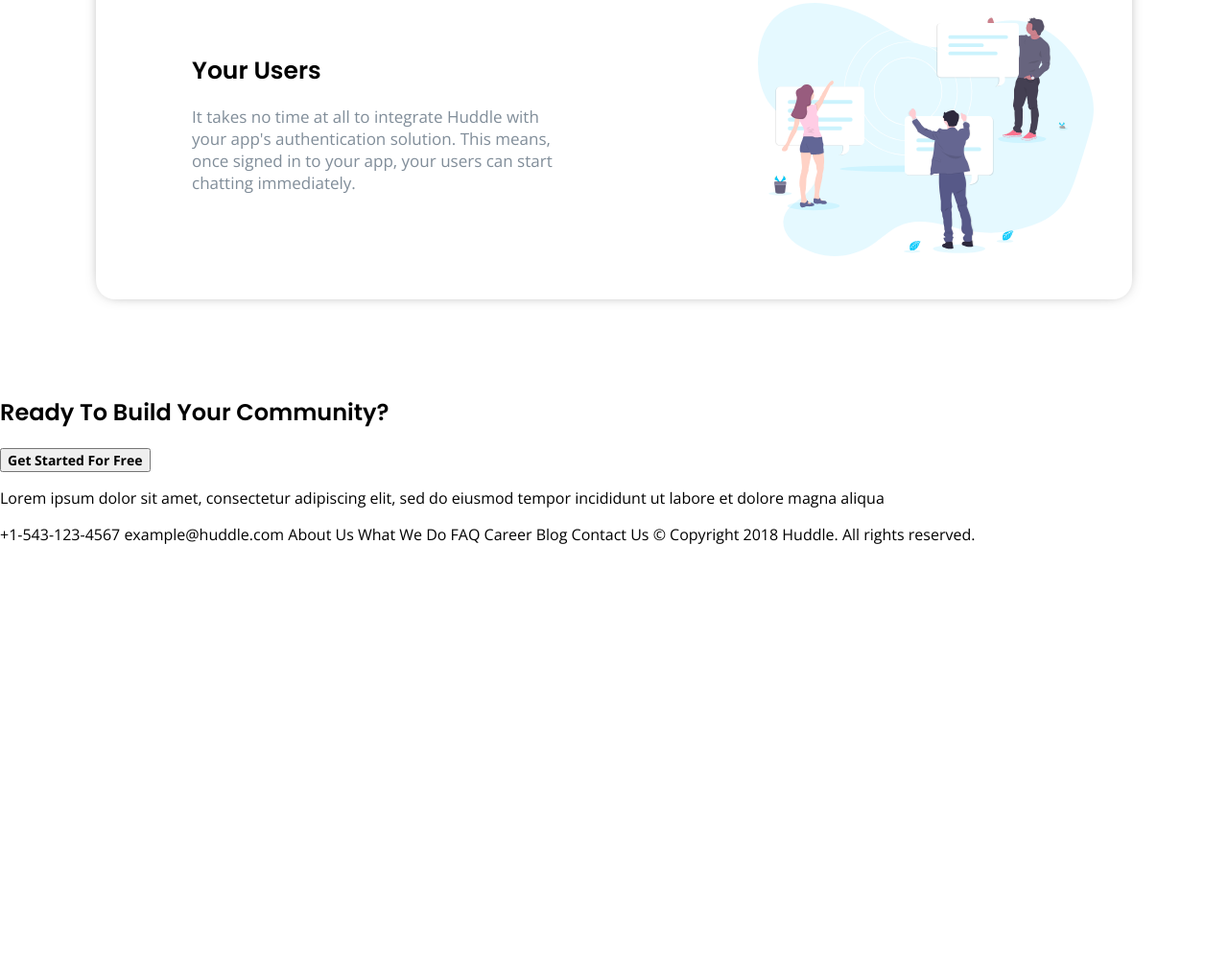
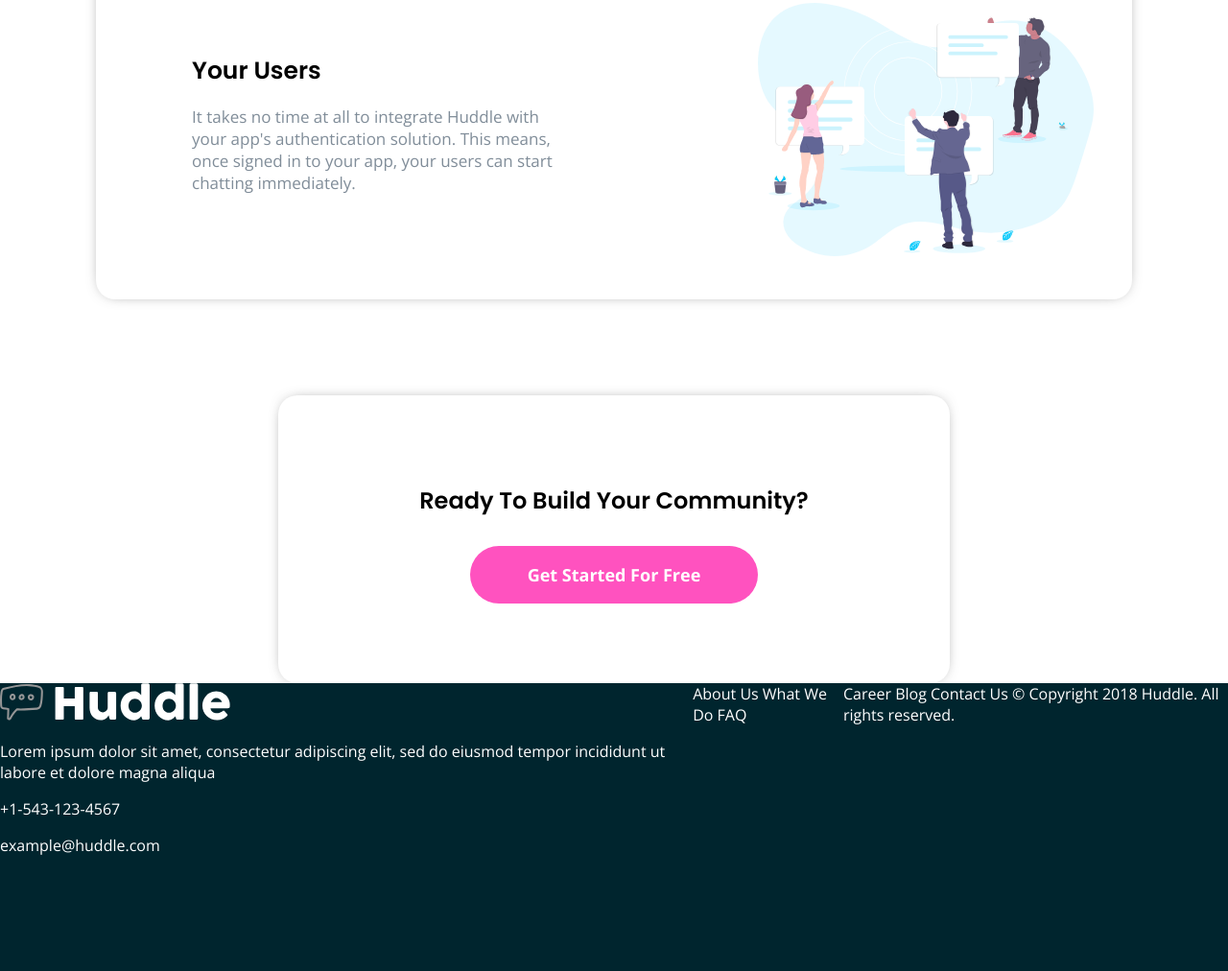
Before and after one commit to jhsebastian/Huddle, a plain HTML site: page index.html in a window 1280 px wide. Shown: the part 1763-2775 px from the top of the page at 96% size. Before the commit the page ends 2331 px from the top, so only its background shows below. Drawn offline with nearby package versions, Linux system fonts and the light colour scheme.

Commit message:
create the final card and some of the footer

```diff
--- a/index.html
+++ b/index.html
@@ -67,31 +67,31 @@
       </div>
     </div>
   </section>
-  <div>
+  <div class="card-invitation">
     <h2>Ready To Build Your Community?</h2>
     <button>Get Started For Free</button>
   </div>
   <footer>
-    <p>
-      Lorem ipsum dolor sit amet, consectetur adipiscing elit, sed do eiusmod tempor
-      incididunt ut labore et dolore magna aliqua
-    </p>
-    +1-543-123-4567
-    example@huddle.com
-
-    About Us
-    What We Do
-    FAQ
-
-    Career
-    Blog
-    Contact Us
-
-    &copy; Copyright 2018 Huddle. All rights reserved.
+    <div>
+      <img src="images/logo.svg" alt="">
+      <p>
+        Lorem ipsum dolor sit amet, consectetur adipiscing elit, sed do eiusmod tempor
+        incididunt ut labore et dolore magna aliqua
+      </p>
+      <p>+1-543-123-4567</p>
+      <p>example@huddle.com</p>
+    </div>
+    <div>
+      <a href="#">About Us</a>
+      <a href="#">What We Do</a>
+      <a href="#">FAQ</a>
+    </div>
+    <div>
+      <a href="#">Career</a>
+      <a href="#">Blog</a>
+      <a href="#">Contact Us</a>
+      &copy; Copyright 2018 Huddle. All rights reserved.
+    </div>
   </footer>
-
-
-
-
 </body>
 </html>
--- a/styles.css
+++ b/styles.css
@@ -123,3 +123,43 @@ button {
   text-align: left;
   color: var(--GrayishBlue);
 }
+
+.card-invitation {
+  width: 700px;
+  height: 300px;
+  border: none;
+  margin: auto;
+  display: flex;
+  flex-direction: column;
+  justify-content: center;
+  align-items: center;
+  box-shadow: 0px 0px 16px -8px rgba(0,0,0,0.75);
+  border-radius: 20px;
+}
+
+.card-invitation button {
+  font-size: 18px;
+  width: 300px;
+  height: 60px;
+  background-color: var(--pink);
+  color: white;
+  border: none;
+  border-radius: 30px;
+  margin: 10px;
+}
+
+footer {
+  height: 300px;
+  background-color:var(--VeryDarkCyan);
+  color: white;
+  display: flex;
+}
+
+footer a {
+  text-decoration: none;
+  color: white;
+}
+
+footer img {
+  filter: invert(98%) sepia(89%) saturate(2%) hue-rotate(125deg) brightness(114%) contrast(100%);
+}
```
